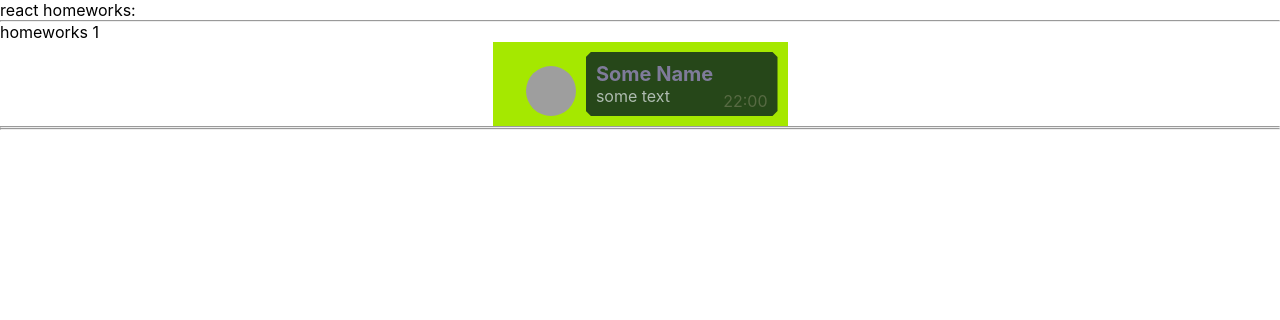
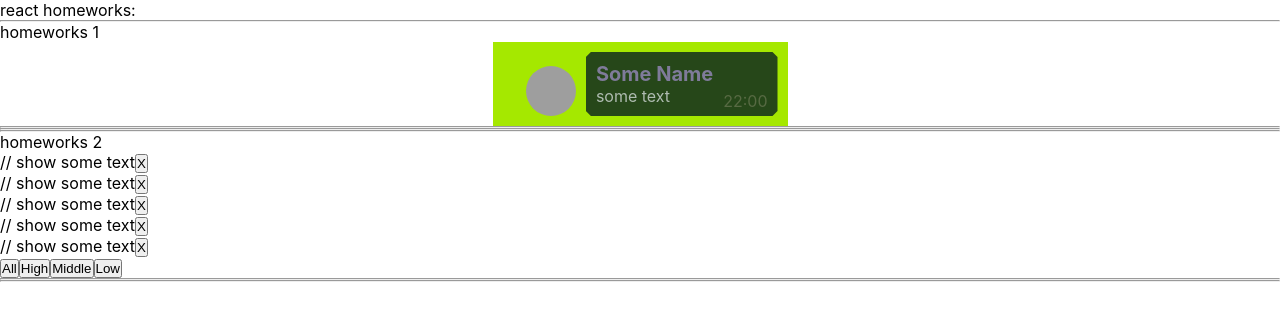
Before and after one commit to AkramGafurov/itIncubator, a React (Create React App) app in the folder homeworks/: page / in a window 1280 px wide. Shown: the top 320 px of the page. Built offline with nearby package versions, Linux system fonts and the light colour scheme; grey boxes are pictures that could not be loaded.

Commit message:
refactor: add types in HW2 component

```diff
--- a/homeworks/src/p1-main/m1-ui/u1-app/App.tsx
+++ b/homeworks/src/p1-main/m1-ui/u1-app/App.tsx
@@ -1,13 +1,15 @@
 import React from 'react'
 import s from './App.module.css'
 import HW1 from '../../../p2-homeworks/h1/HW1'
+import HW2 from '../../../p2-homeworks/h2/HW2'
+
 
 function App() {
     return (
         <div className={s.App}>
             <div>react homeworks:</div>
             <HW1/>
-            {/*<HW2/>*/}
+            <HW2/>
             {/*<HW3/>*/}
             {/*<HW4/>*/}
             {/*<HW5/>*/}
--- a/homeworks/src/p2-homeworks/h2/HW2.tsx
+++ b/homeworks/src/p2-homeworks/h2/HW2.tsx
@@ -2,7 +2,7 @@
 import Affairs from './Affairs'
 
 // types
-export type AffairPriorityType = any // need to fix any
+export type AffairPriorityType = 'low'|'middle'|'high' // need to fix any
 export type AffairType = any // need to fix any
 export type FilterType = 'all' | AffairPriorityType
 
@@ -15,16 +15,18 @@
     {_id: 5, name: 'html & css', priority: 'middle'},
 ]
 
-// pure helper functions
+// pure helper functions функция фильтрации
 export const filterAffairs = (affairs: any, filter: any): any => { // need to fix any
     if (filter === 'all') return affairs
     else return // need to fix
 }
+
 export const deleteAffair = (affairs: any, _id: any): any => { // need to fix any
     return // need to fix
 }
 
 function HW2() {
+
     const [affairs, setAffairs] = useState<any>(defaultAffairs) // need to fix any
     const [filter, setFilter] = useState<FilterType>('all')
 
```
